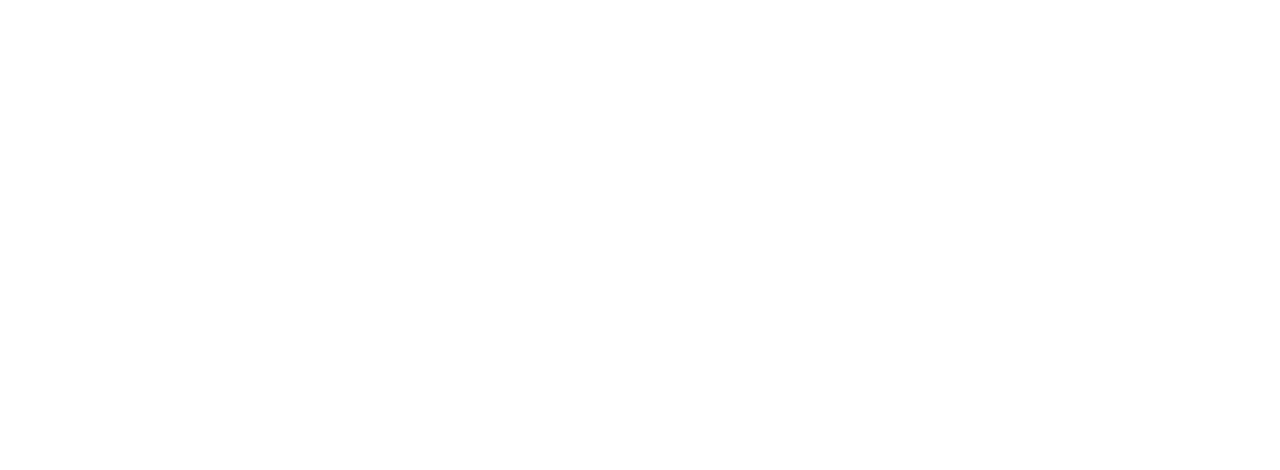
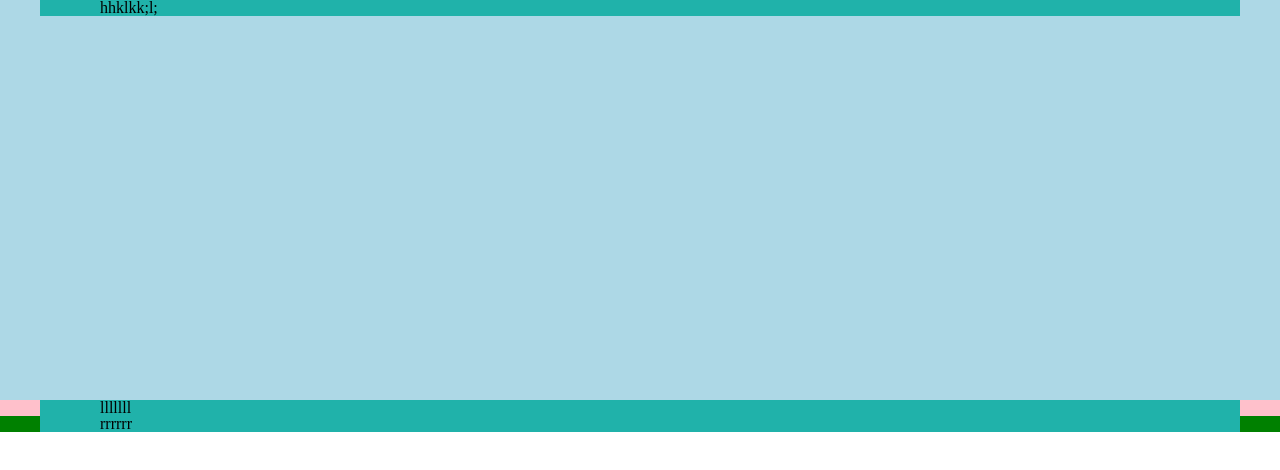
Before and after one commit to tacya9/netfix, a plain HTML site: page index.html in a window 1280 px wide. Drawn offline with nearby package versions, Linux system fonts and the light colour scheme; files that its build step writes are made by us from their sources.

Commit message:
padding has been added

```diff
--- a/index.html
+++ b/index.html
@@ -3,24 +3,26 @@
 <head>
 	<meta charset="UTF-8">
 	<title>netflix</title>
+	<link href="styles/reset.css" type="text/css" rel="stylesheet">
+	<link href="styles/main-layout.css" type="text/css" rel="stylesheet">
 </head>
 <body>
 <div class="c-main-layout">
 	<header class="c-main-layout__header" style="background: lightblue">
 		<div class="c-main-layout__wrapper">
-
+			hhklkk;l;
 		</div>
 	</header>
 
 	<main class="c-main-layout__main" style="background: pink">
 		<div class="c-main-layout__wrapper">
-
+			lllllll
 		</div>
 	</main>
 
 	<footer class="c-main-layout__footer" style="background: green">
 		<div class="c-main-layout__wrapper">
-
+			rrrrrr
 		</div>
 	</footer>
 </div>
--- a/styles/main-layout.scss
+++ b/styles/main-layout.scss
@@ -1,11 +1,19 @@
 .c-main-layout {
-
+	min-height: 100%;
 }
 .c-main-layout__wrapper {
+	max-width: 1200px;
+	padding: 0 60px;
+	margin: 0 auto;
+	box-sizing: border-box;
+	background: lightseagreen;
 
+	@media screen and (max-width: 767px) {
+		padding: 0 18px;
+	}
 }
 .c-main-layout__header {
-
+	height: 400px;
 }
 .c-main-layout__main {
 
--- /dev/null
+++ b/styles/reset.css
@@ -0,0 +1,41 @@
+html, body, div, span, applet, object, iframe,
+h1, h2, h3, h4, h5, h6, p, blockquote, pre,
+a, abbr, acronym, address, big, cite, code,
+del, dfn, em, img, ins, kbd, q, s, samp,
+small, strike, strong, sub, sup, tt, var,
+b, u, i, center,
+dl, dt, dd, ol, ul, li,
+fieldset, form, label, legend,
+table, caption, tbody, tfoot, thead, tr, th, td,
+article, aside, canvas, details, embed,
+figure, figcaption, footer, header, hgroup,
+menu, nav, output, ruby, section, summary,
+time, mark, audio, video {
+	margin: 0;
+	padding: 0;
+	border: 0;
+	font: inherit;
+	vertical-align: baseline;
+}
+/* HTML5 display-role reset for older browsers */
+article, aside, details, figcaption, figure,
+footer, header, hgroup, menu, nav, section {
+	display: block;
+}
+body {
+	line-height: 1;
+}
+ol, ul {
+	list-style: none;
+}
+blockquote, q {
+	quotes: none;
+}
+blockquote:before, blockquote:after,
+q:before, q:after {
+	content: none;
+}
+table {
+	border-collapse: collapse;
+	border-spacing: 0;
+}
```
